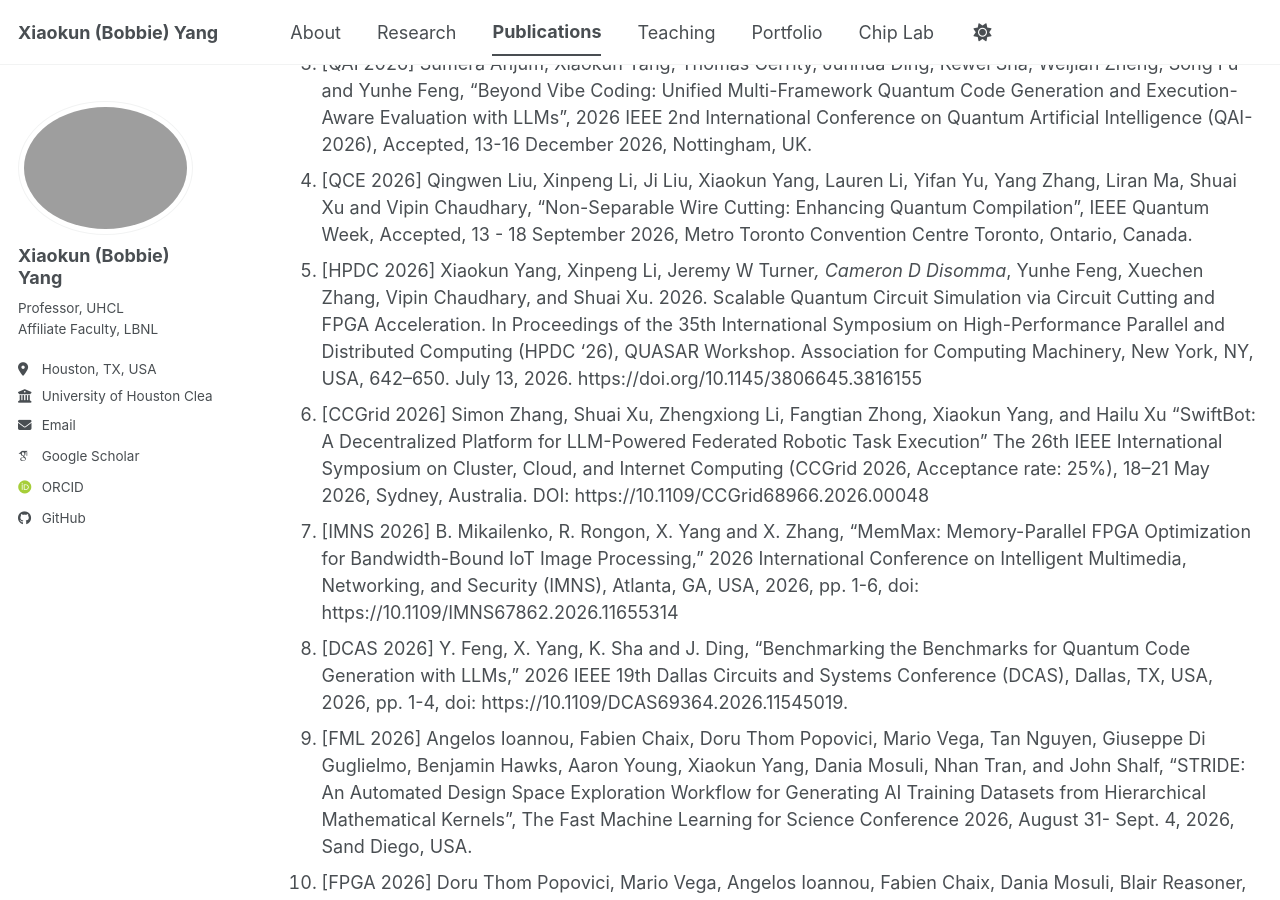
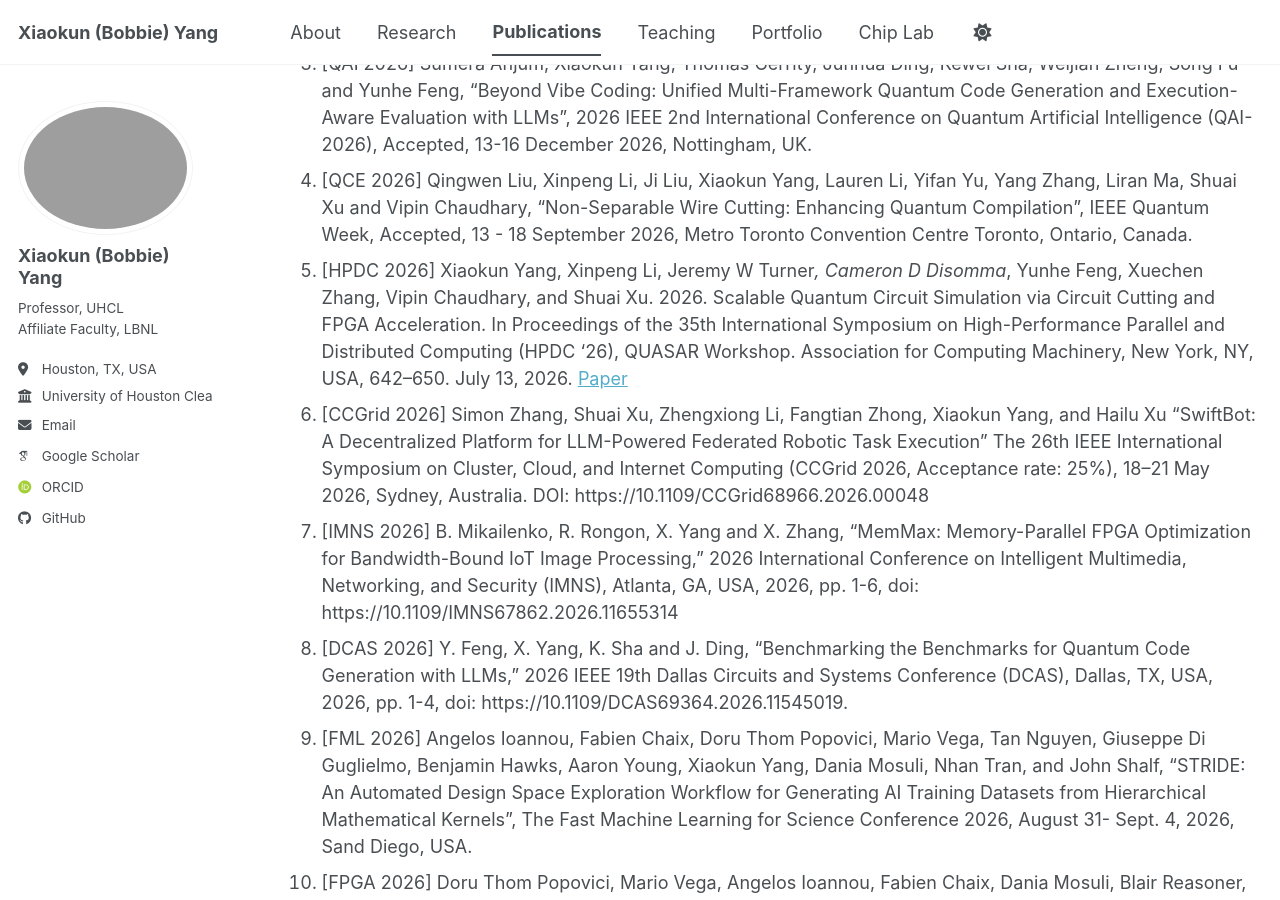
Before and after one commit to bobbieyang/bobbieyang.github.io, a Jekyll site: the page built from _pages/publications.md, in a window 1280 px wide and 900 px high, scrolled down 2638 px. Built offline with Jekyll 4.4.1, drawn with Linux system fonts in a browser that asks for light colours; some web fonts are replaced; a script bundle is joined from its source files by our own code; library files that are not in the unit come from our copies; some of the changed text lies outside the part shown.

Commit message:
Update publications.md

```diff
--- a/_pages/publications.md
+++ b/_pages/publications.md
@@ -54,7 +54,7 @@ Conferences
 2. [BigData-REU 2027] Spencer Miles Buchanan, Dania Susanne Mosuli, Muhammad Athar Waqas, Mario Vega, Xuechen Zhang, and Xiaokun Yang, "Hierarchical Hardware Generation for Floating-Point Kernels: A Comparison of Chisel and LLM-Based Approaches", International Conference on Big Data, Submitted, Dec 14-17, 2026, Phoenix, Arizona, USA
 3. [QAI 2026] Sumera Anjum, Xiaokun Yang, Thomas Gerrity, Junhua Ding, Kewei Sha, Weijian Zheng, Song Fu and Yunhe Feng, “Beyond Vibe Coding: Unified Multi-Framework Quantum Code Generation and Execution-Aware Evaluation with LLMs”, 2026 IEEE 2nd International Conference on Quantum Artificial Intelligence (QAI-2026), Accepted, 13-16 December 2026, Nottingham, UK.
 4. [QCE 2026] Qingwen Liu, Xinpeng Li, Ji Liu, Xiaokun Yang, Lauren Li, Yifan Yu, Yang Zhang, Liran Ma, Shuai Xu and Vipin Chaudhary, “Non-Separable Wire Cutting: Enhancing Quantum Compilation”, IEEE Quantum Week, Accepted, 13 - 18 September 2026, Metro Toronto Convention Centre Toronto, Ontario, Canada.
-5. [HPDC 2026] Xiaokun Yang, Xinpeng Li, Jeremy W Turner*, Cameron D Disomma*, Yunhe Feng, Xuechen Zhang, Vipin Chaudhary, and Shuai Xu. 2026. Scalable Quantum Circuit Simulation via Circuit Cutting and FPGA Acceleration. In Proceedings of the 35th International Symposium on High-Performance Parallel and Distributed Computing (HPDC ‘26), QUASAR Workshop. Association for Computing Machinery, New York, NY, USA, 642–650. July 13, 2026. https://doi.org/10.1145/3806645.3816155
+5. [HPDC 2026] Xiaokun Yang, Xinpeng Li, Jeremy W Turner*, Cameron D Disomma*, Yunhe Feng, Xuechen Zhang, Vipin Chaudhary, and Shuai Xu. 2026. Scalable Quantum Circuit Simulation via Circuit Cutting and FPGA Acceleration. In Proceedings of the 35th International Symposium on High-Performance Parallel and Distributed Computing (HPDC ‘26), QUASAR Workshop. Association for Computing Machinery, New York, NY, USA, 642–650. July 13, 2026. [Paper](https://doi.org/10.1145/3806645.3816155)
 6. [CCGrid 2026] Simon Zhang, Shuai Xu, Zhengxiong Li, Fangtian Zhong, Xiaokun Yang, and Hailu Xu “SwiftBot: A Decentralized Platform for LLM-Powered Federated Robotic Task Execution” The 26th IEEE International Symposium on Cluster, Cloud, and Internet Computing (CCGrid 2026, Acceptance rate: 25%), 18–21 May 2026, Sydney, Australia. DOI: https://10.1109/CCGrid68966.2026.00048
 7. [IMNS 2026] B. Mikailenko, R. Rongon, X. Yang and X. Zhang, "MemMax: Memory-Parallel FPGA Optimization for Bandwidth-Bound IoT Image Processing," 2026 International Conference on Intelligent Multimedia, Networking, and Security (IMNS), Atlanta, GA, USA, 2026, pp. 1-6, doi: https://10.1109/IMNS67862.2026.11655314
 8. [DCAS 2026] Y. Feng, X. Yang, K. Sha and J. Ding, "Benchmarking the Benchmarks for Quantum Code Generation with LLMs," 2026 IEEE 19th Dallas Circuits and Systems Conference (DCAS), Dallas, TX, USA, 2026, pp. 1-4, doi: https://10.1109/DCAS69364.2026.11545019.
@@ -70,7 +70,7 @@ Conferences
 18. [AIIoT 2025] N. Wu, B. Fong, X. Yang and K. Zeng, "Hardware-Accelerated Music Transcription on the Cloud via FPGA Implementation," 2025 IEEE World AI IoT Congress (AIIoT), Seattle, WA, USA, 2025, pp. 0299-0308, doi: https://10.1109/AIIoT65859.2025.11105340.
 19. [BigData 2024] Paul Wong, Dania Susanne Mosuli, Xuechen Zhang, and Xiaokun Yang, “Hardware Generation on Trigonometric Functions,” 2024 IEEE Big Data, DC, USA, 2024, pp. 7571–7576, doi: https://10.1109/BigData62323.2024.10825243.
 20. [HPEC 2023] Mario Vega, X. Yang, John Shalf, and Doru Adrian Thom Popovici, “Towards a Flexible Hardware Implementation for Mixed-Radix Fourier Transforms,” 2023 IEEE High Performance Extreme Computing Conference (HPEC), Boston, MA, USA, 2023, pp. 1–7, doi: https://10.1109/HPEC58863.2023.10363540.
-21. [UEMCON 2023] C. Hingu, X. Fu, R. Challoo, J. Lu, X. Yang, and L. Qingge, “Accelerating FPGA Implementation of Neural Network Controllers via 32-bit Fixed-Point Design for Real-Time Control,” 2023 IEEE 14th Annual Ubiquitous Computing, Electronics & Mobile Communication Conference (UEMCON), Best Paper Award, New York, NY, USA, 2023, pp. 0445–0450, https://doi: 10.1109/UEMCON59035.2023.10316098.
+21. [UEMCON 2023] C. Hingu, X. Fu, R. Challoo, J. Lu, X. Yang, and L. Qingge, “Accelerating FPGA Implementation of Neural Network Controllers via 32-bit Fixed-Point Design for Real-Time Control,” 2023 IEEE 14th Annual Ubiquitous Computing, Electronics & Mobile Communication Conference (UEMCON), Best Paper Award, New York, NY, USA, 2023, pp. 0445–0450, doi: https://10.1109/UEMCON59035.2023.10316098.
 22. [CLOUD 2022] G. Ding, Z. Li, Y. Wu, X. Yang, M. Aliasgari, and H. Xu, “Towards an Efficient Client Selection System for Federated Learning,” in Ye, K., Zhang, LJ. (eds) Cloud Computing (CLOUD 2022). Lecture Notes in Computer Science, Vol. 13731. Springer, Cham.
 23. [DAC 2022] S. Sha and X. Yang, “Endurance Aware Real Time Scheduling on ReRAM Accelerators,” IEEE/ACM 2022 Design Automation Conference (DAC 2022), WIP, Moscone West, San Francisco, USA, 2022.
 24. [ISQED 2022] A. L. Reed and X. Yang, “Lightweight Neural Network Architectures for Resource-Limited Devices,” IEEE/ACM 23rd International Symposium on Quality Electronic Design (ISQED 2022, Acceptance Rate: 30%), pp. 1–7, Santa Clara, CA, USA, 2022.
```
